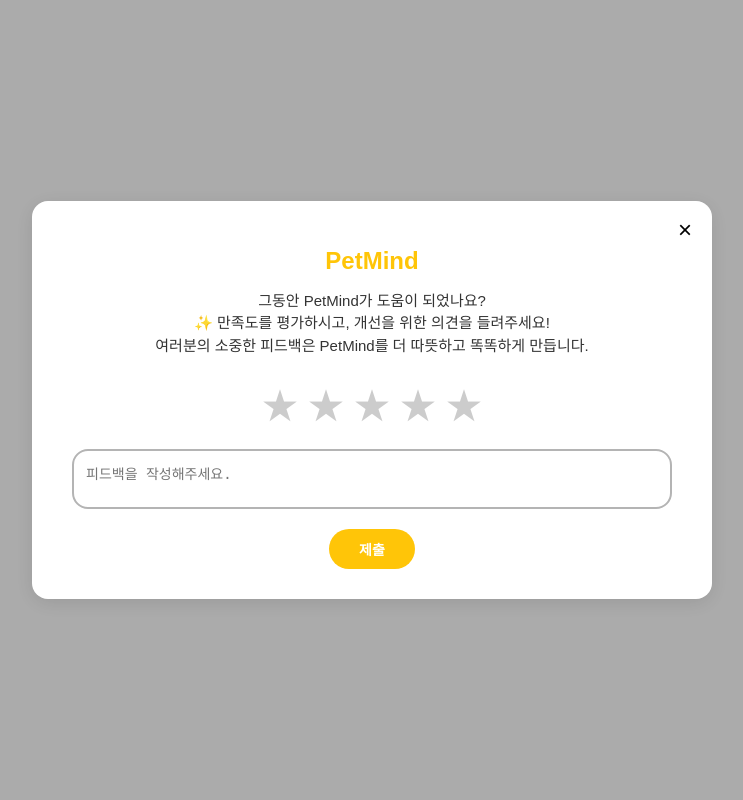
After one commit to daainn/counselbot-web, a Django app: template web/templates/common/modal_feedback.html in a window 1280 px wide. The commit adds this page. Shown: the whole page, without its empty margins (268-1011 px from the left). Run offline with Django 5.2, Linux system fonts and the light colour scheme; the template is opened without the code that fills it, so the values that code supplies are empty; parts of the project's set-up code (start-up, migrations or seed data) failed here and were passed over.

Commit message:
modal add

```diff
--- /dev/null
+++ b/web/templates/common/modal_feedback.html
@@ -0,0 +1,147 @@
+<!DOCTYPE html>
+<html lang="ko">
+<head>
+  <meta charset="UTF-8" />
+  <meta name="viewport" content="width=device-width, initial-scale=1.0"/>
+  <title>피드백 모달</title>
+  <style>
+    body {
+      font-family: 'Pretendard', sans-serif;
+      background-color: #f5f5f5;
+    }
+
+    .modal-overlay {
+      position: fixed;
+      top: 0; left: 0;
+      width: 100vw; height: 100vh;
+      background: rgba(0,0,0,0.3);
+      display: flex;
+      justify-content: center;
+      align-items: center;
+      z-index: 1000;
+    }
+
+    .modal {
+      background: white;
+      border-radius: 16px;
+      padding: 30px 40px;
+      max-width: 600px;
+      width: 90%;
+      text-align: center;
+      box-shadow: 0 4px 20px rgba(0,0,0,0.1);
+      position: relative;
+    }
+
+    .modal-close {
+      position: absolute;
+      top: 15px;
+      right: 20px;
+      font-size: 24px;
+      cursor: pointer;
+    }
+
+    .modal h1 {
+      font-size: 24px;
+      color: #FFC508;
+      margin-bottom: 10px;
+    }
+
+    .modal p {
+      font-size: 15px;
+      color: #333;
+      margin-bottom: 20px;
+      line-height: 1.5;
+    }
+
+    .star-rating {
+      display: flex;
+      justify-content: center;
+      gap: 10px;
+      margin-bottom: 20px;
+    }
+
+    .star {
+      font-size: 36px;
+      color: #ccc;
+      cursor: pointer;
+      transition: color 0.2s;
+    }
+
+    .star.checked {
+      color: #FFC508;
+    }
+
+    .feedback-box {
+      border: 2px solid #B4B4B4;
+      border-radius: 16px;
+      padding: 12px;
+      width: 100%;
+      height: 60px;
+      box-sizing: border-box;
+      font-size: 14px;
+      resize: none;
+      outline: none;
+    }
+
+    .submit-btn {
+      margin-top: 16px;
+      background-color: #FFC508;
+      color: #fff;
+      font-weight: bold;
+      border: none;
+      padding: 10px 30px;
+      border-radius: 20px;
+      font-size: 14px;
+      cursor: pointer;
+    }
+  </style>
+</head>
+<body>
+
+<div class="modal-overlay">
+  <div class="modal">
+    <span class="modal-close" onclick="closeModal()">×</span>
+    <h1>PetMind</h1>
+    <p>그동안 PetMind가 도움이 되었나요?<br>
+      ✨ 만족도를 평가하시고, 개선을 위한 의견을 들려주세요!<br>
+      여러분의 소중한 피드백은 PetMind를 더 따뜻하고 똑똑하게 만듭니다.
+    </p>
+
+    <div class="star-rating" id="starRating">
+      <span class="star" data-value="1">★</span>
+      <span class="star" data-value="2">★</span>
+      <span class="star" data-value="3">★</span>
+      <span class="star" data-value="4">★</span>
+      <span class="star" data-value="5">★</span>
+    </div>
+
+    <textarea class="feedback-box" placeholder="피드백을 작성해주세요."></textarea>
+    <br />
+    <button class="submit-btn">제출</button>
+  </div>
+</div>
+
+<script>
+  const stars = document.querySelectorAll('.star');
+  let currentRating = 0;
+
+  stars.forEach(star => {
+    star.addEventListener('click', () => {
+      currentRating = parseInt(star.dataset.value);
+      updateStars(currentRating);
+    });
+  });
+
+  function updateStars(rating) {
+    stars.forEach(star => {
+      star.classList.toggle('checked', parseInt(star.dataset.value) <= rating);
+    });
+  }
+
+  function closeModal() {
+    document.querySelector('.modal-overlay').style.display = 'none';
+  }
+</script>
+
+</body>
+</html>
```
Also changed, not shown: web/dogs/views.py (+9 -0 lines), web/static/css/sidebar.css (+41 -0 lines), web/static/js/chat_member_sidebar.js (+26 -0 lines), web/templates/chat/chat.html (+16 -4 lines), web/templates/common/chat_header.html (+0 -19 lines), web/templates/common/modal_user_update.html (added, +152 -0 lines), web/templates/common/right-sidebar.html (added, +164 -0 lines), web/templates/common/sidebar.html (+24 -2 lines).
